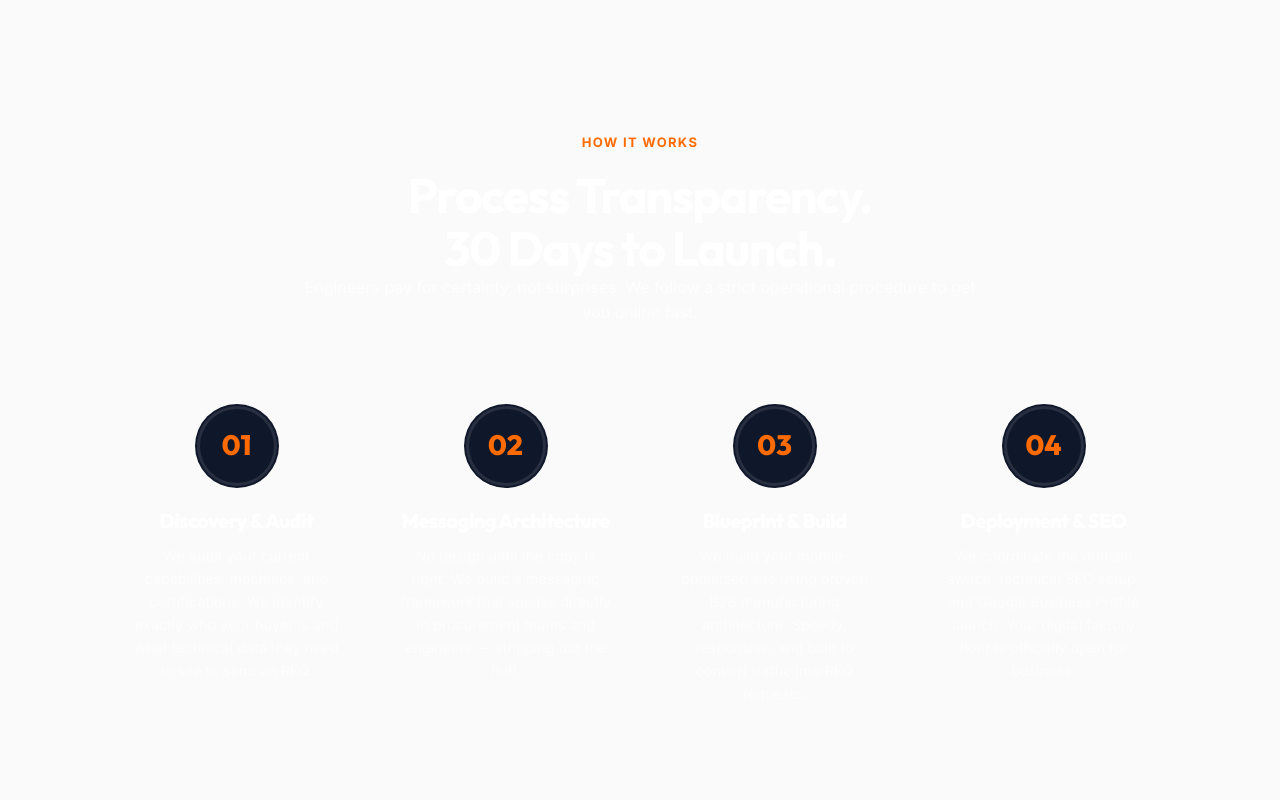
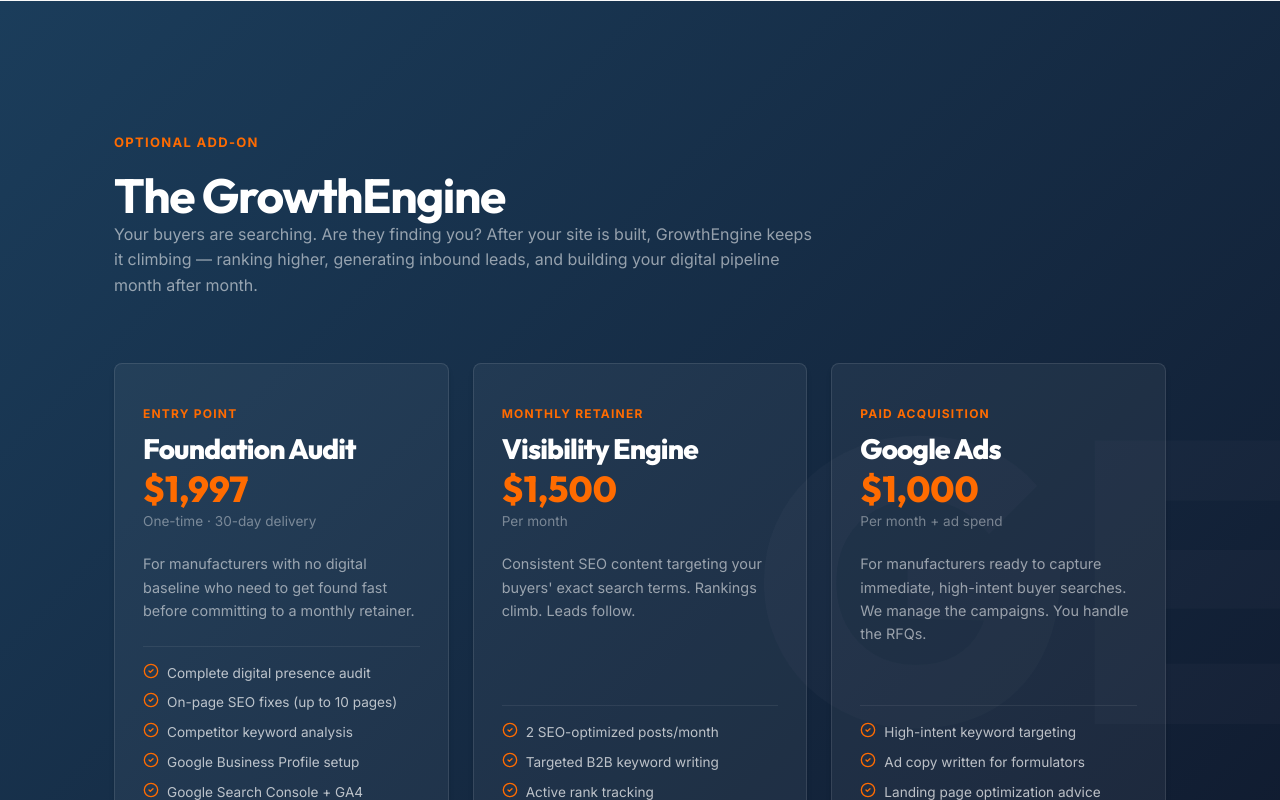
Before and after one commit to makerworkflows/makerwebstudios, a React (Vite) app: page / in a window 1280 px wide. Shown: the part 3960-4760 px from the top of the page. Built offline with nearby package versions, Linux system fonts and the light colour scheme.

Commit message:
Remove 4-Step Process Section per user request

```diff
--- a/src/pages/Home.jsx
+++ b/src/pages/Home.jsx
@@ -406,53 +406,6 @@
         </div>
       </section>
 
-      {/* 4-Step Process Section */}
-      <section className="dark-section blueprint-bg" style={{ padding: "8rem 0" }} id="process">
-        <div className="container" style={{ maxWidth: "1100px" }}>
-          <div style={{ textAlign: "center", marginBottom: "5rem" }}>
-            <div className="badge-premium" style={{ color: "var(--industrial-orange)", background: "transparent", border: "none", padding: 0, marginBottom: "1rem" }}>HOW IT WORKS</div>
-            <h2 className="section-title" style={{ color: "white" }}>Process Transparency.<br/>30 Days to Launch.</h2>
-            <p className="section-subtitle" style={{ maxWidth: "700px", margin: "0 auto", color: "rgba(255,255,255,0.7)" }}>
-              Engineers pay for certainty, not surprises. We follow a strict operational procedure to get you online fast.
-            </p>
-          </div>
-
-          <div className="bento-grid" style={{ gridTemplateColumns: "repeat(auto-fit, minmax(240px, 1fr))", position: "relative" }}>
-            {/* Using transparent background cards for process steps to match the dark section */}
-            {[
-              {
-                step: "01",
-                title: "Discovery & Audit",
-                desc: "We audit your current capabilities, machines, and certifications. We identify exactly who your buyer is and what technical data they need to see to send an RFQ.",
-              },
-              {
-                step: "02",
-                title: "Messaging Architecture",
-                desc: "No design until the copy is right. We build a messaging framework that speaks directly to procurement teams and engineers — stripping out the fluff.",
-              },
-              {
-                step: "03",
-                title: "Blueprint & Build",
-                desc: "We build your mobile-optimized site using proven B2B manufacturing architecture. Speedy, responsive, and built to convert traffic into RFQ requests.",
-              },
-              {
-                step: "04",
-                title: "Deployment & SEO",
-                desc: "We coordinate the domain switch, technical SEO setup, and Google Business Profile launch. Your digital factory floor is officially open for business.",
-              }
-            ].map((item, idx) => (
-              <div key={idx} className="reveal-anim visible" style={{ animationDelay: `0.${idx + 1}s`, padding: "0 1rem", textAlign: "center", position: "relative", zIndex: 1 }}>
-                <div style={{ width: "80px", height: "80px", borderRadius: "50%", background: "var(--dark-bg)", display: "flex", alignItems: "center", justifyContent: "center", margin: "0 auto 1.5rem", fontFamily: "'Outfit', sans-serif", fontSize: "1.75rem", fontWeight: "900", color: "var(--industrial-orange)", border: "3px solid rgba(255,255,255,0.1)", boxShadow: "0 0 0 2px var(--dark-bg)" }}>
-                  {item.step}
-                </div>
-                <h3 className="card-title" style={{ color: "white", marginBottom: "0.75rem", fontSize: "1.25rem", fontFamily: "'Outfit', sans-serif", fontWeight: "800" }}>{item.title}</h3>
-                <p className="card-text" style={{ color: "rgba(255,255,255,0.65)", fontSize: "0.9rem", lineHeight: "1.6" }}>{item.desc}</p>
-              </div>
-            ))}
-          </div>
-        </div>
-      </section>
-
       {/* The GrowthEngine Section (Optional Add-On) */}
       <section style={{ padding: "8rem 0", background: "linear-gradient(135deg, var(--steel-blue-dark) 0%, var(--dark-bg) 100%)", position: "relative", overflow: "hidden" }} id="growth-engine">
         <div style={{ position: "absolute", right: "-40px", top: "50%", transform: "translateY(-50%)", fontFamily: "'Outfit', sans-serif", fontSize: "400px", fontWeight: "900", color: "rgba(255,255,255,0.02)", pointerEvents: "none", userSelect: "none", lineHeight: "1" }}>
```
